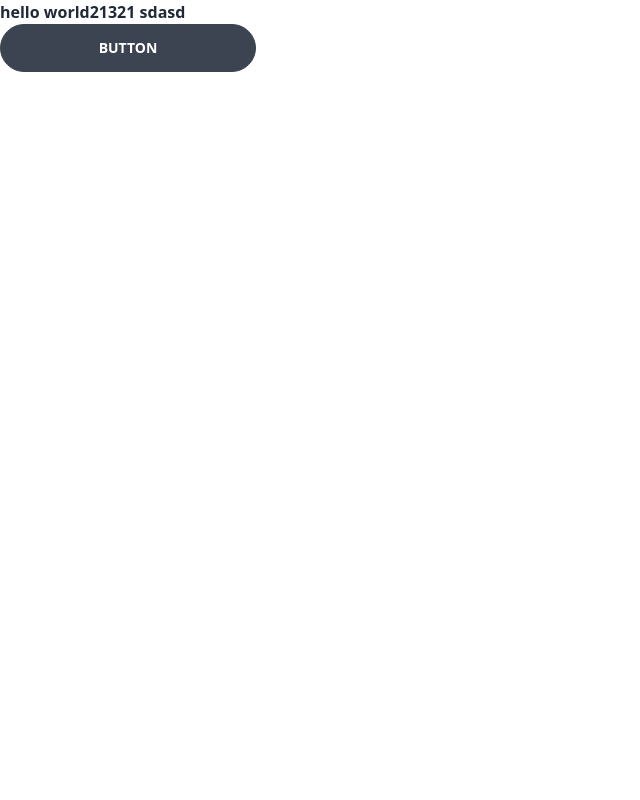
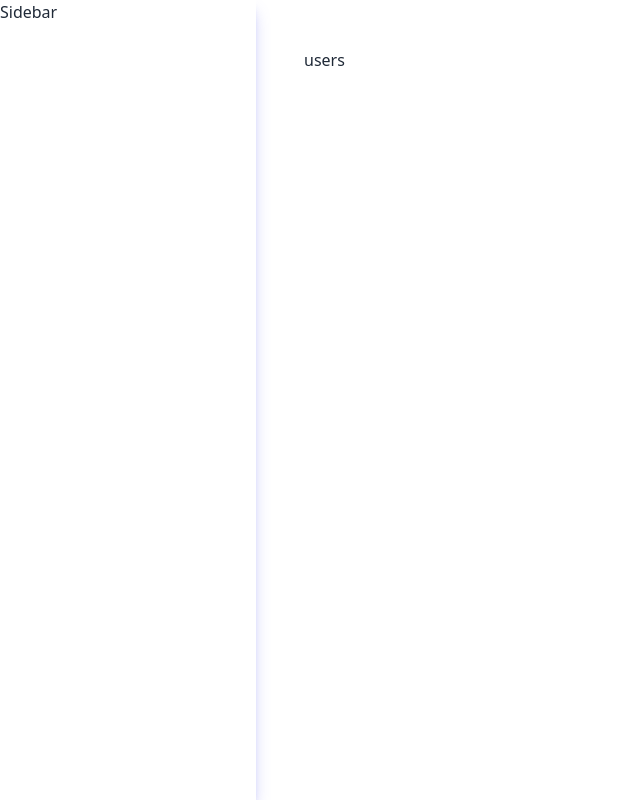
Before and after one commit to huy1999dnbk/crud-simple-app, a React (Create React App) app in the folder client/: page /users in a window 1280 px wide. Shown: the whole page, without its empty margins (0-640 px from the left). Built offline with nearby package versions, Linux system fonts and the light colour scheme.

Commit message:
add router to project

```diff
--- a/client/package.json
+++ b/client/package.json
@@ -10,6 +10,7 @@
     "@types/node": "^16.18.12",
     "@types/react": "^18.0.28",
     "@types/react-dom": "^18.0.11",
+    "@types/react-router-dom": "^5.3.3",
     "daisyui": "^2.50.2",
     "react": "^18.2.0",
     "react-dom": "^18.2.0",
--- a/client/src/index.tsx
+++ b/client/src/index.tsx
@@ -1,16 +1,16 @@
 import React from "react"
 import ReactDOM from "react-dom/client"
 import "./index.css"
-import App from "./App"
 import reportWebVitals from "./reportWebVitals"
-
+import router from "./router"
+import {RouterProvider} from "react-router-dom"
 const root = ReactDOM.createRoot(
   document.getElementById("root") as HTMLElement
 )
 root.render(
-	<React.StrictMode>
-		<App />
-	</React.StrictMode>
+    <React.StrictMode>
+        <RouterProvider router={router} />
+    </React.StrictMode>
 )
 
 // If you want to start measuring performance in your app, pass a function
--- /dev/null
+++ b/client/src/layout/ProtectedRoute.tsx
@@ -0,0 +1,15 @@
+import React from "react"
+import {Outlet} from "react-router-dom"
+const ProtectedRoute: React.FC = () => {
+
+    return <div className="flex flex-row">
+        <div className="basis-1/5 h-screen shadow-lg shadow-indigo-500/40">
+            Sidebar
+        </div>
+        <div className="basis-4/5 p-12">
+            <Outlet />
+        </div>
+    </div>
+}
+
+export default ProtectedRoute
--- /dev/null
+++ b/client/src/router.tsx
@@ -0,0 +1,23 @@
+import React from "react"
+import {createBrowserRouter,
+} from "react-router-dom"
+import ProtectedRoute from "./layout/ProtectedRoute"
+import NotFound from "./routes/notFound"
+import Users from "./routes/users"
+const router = createBrowserRouter([
+    {
+        path: "/",
+        element: <ProtectedRoute />,
+        errorElement: <NotFound />,
+        children:[
+            {
+                path:"users",
+                element:<Users />
+            }
+        ]
+    },
+])
+
+
+
+export default router
--- /dev/null
+++ b/client/src/routes/notFound.tsx
@@ -0,0 +1,7 @@
+import React from "react"
+
+const NotFound:React.FC = () => {
+    return <div>Not found</div>
+}
+
+export default NotFound
--- /dev/null
+++ b/client/src/routes/users.tsx
@@ -0,0 +1,6 @@
+import React from "react"
+const Users:React.FC = () => {
+    return <>users</>
+}
+
+export default Users
--- a/client/tailwind.config.js
+++ b/client/tailwind.config.js
@@ -10,12 +10,12 @@ module.exports = {
 	plugins: [require("daisyui")],
 	daisyui: {
 		styled: true,
-		themes: true,
+		themes: false,
 		base: true,
 		utils: true,
 		logs: true,
 		rtl: false,
 		prefix: "",
-		darkTheme: "dark"
+		darkTheme: ""
 	}
 }
```
Also changed, not shown: client/src/App.tsx (+6 -7 lines), client/.eslintrc.json, client/src/reportWebVitals.ts (indentation only), 2 other files (tests, documents, lock files or other folders).
